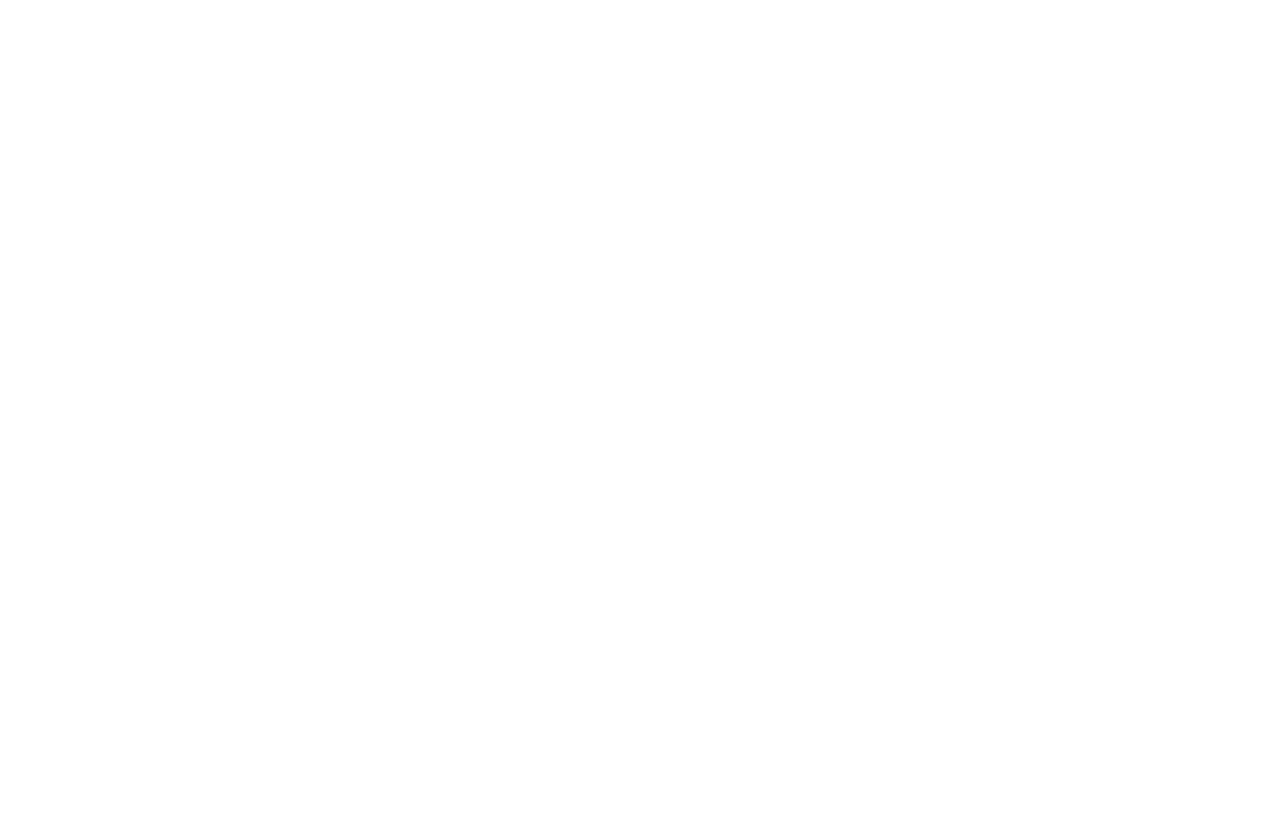
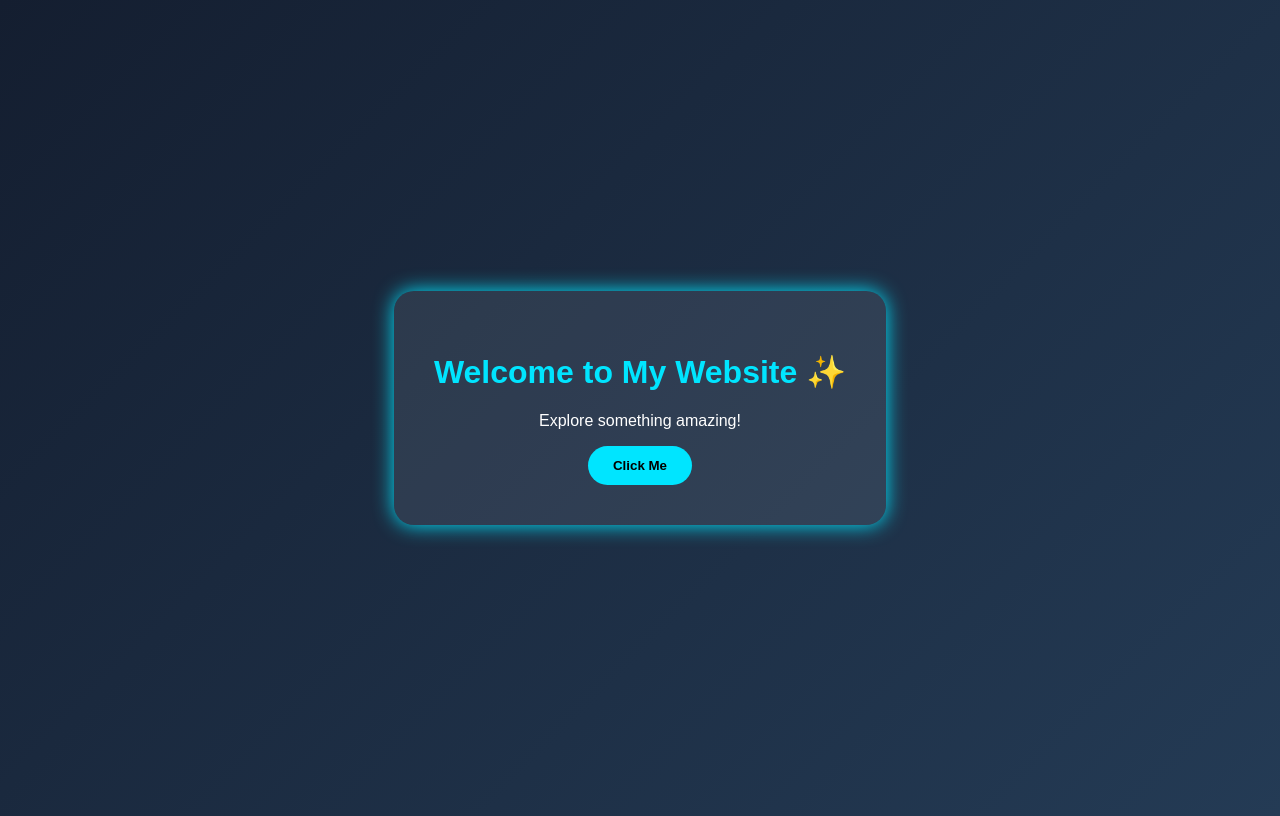
Before and after one commit to joshitha1409/maven-project, a plain HTML site: page docs/index.html in a window 1280 px wide. Drawn offline with Linux system fonts and the light colour scheme.

Commit message:
This is my websitee

```diff
--- a/docs/index.html
+++ b/docs/index.html
@@ -1,10 +1,18 @@
+
 <!DOCTYPE html>
-<html lang="en">
+<html>
 <head>
-    <meta charset="UTF-8">
-    <title>Title</title>
+    <title>My Cool Website</title>
+    <link rel="stylesheet" href="style.css">
 </head>
 <body>
 
+<div class="container">
+    <h1>Welcome to My Website ✨</h1>
+    <p id="message">Explore something amazing!</p>
+    <button onclick="changeText()">Click Me</button>
+</div>
+
+<script src="script.js"></script>
 </body>
 </html>
```
Also changed, not shown: src/main/resources/index.html (+11 -3 lines).
